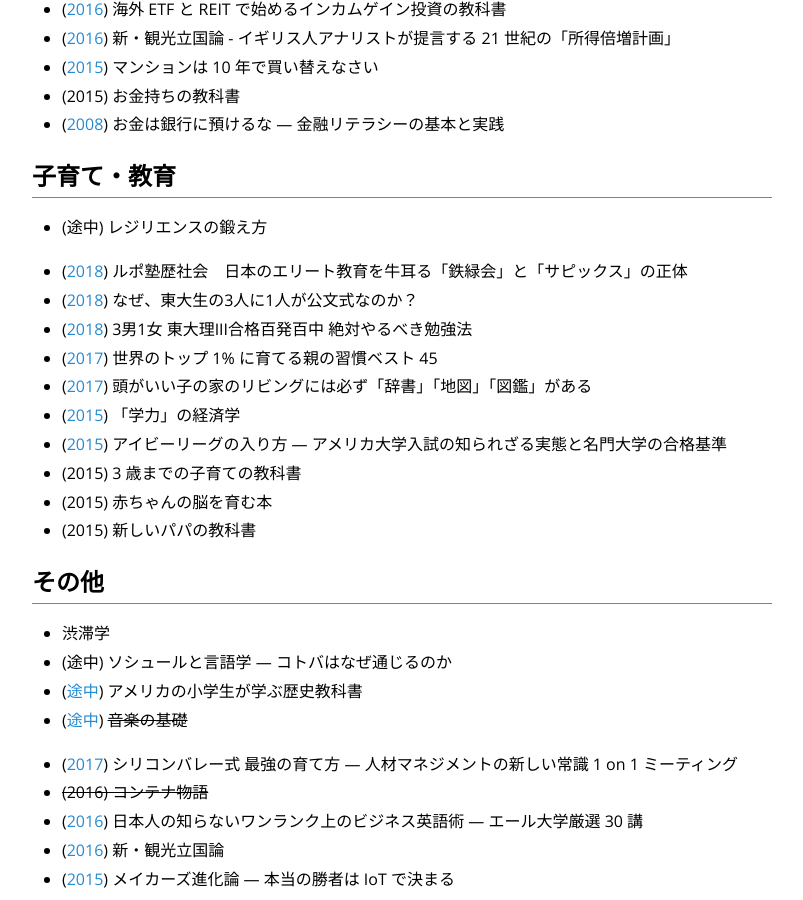
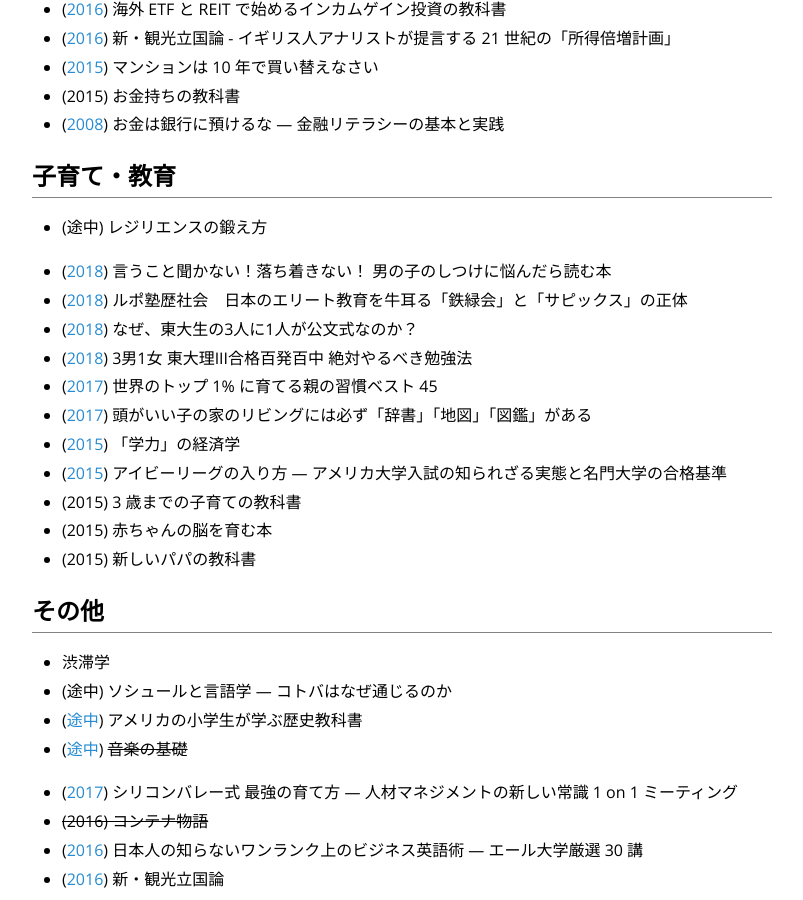
Before and after one commit to nhiroki/nhiroki.github.io, a Jekyll site: the page built from books.md, in a window 1280 px wide and 900 px high, scrolled down 7053 px. Shown: the whole window, without its empty margins (238-1041 px from the left). Built offline with Jekyll 4.4.1, drawn with Linux system fonts in a browser that asks for light colours.

Commit message:
Update the 'books' page

```diff
--- a/books.md
+++ b/books.md
@@ -260,6 +260,7 @@
 
 - (途中) レジリエンスの鍛え方
 
+- ([2018](https://twitter.com/nhiroki_/status/958616887394426880)) 言うこと聞かない！落ち着きない！ 男の子のしつけに悩んだら読む本
 - ([2018](https://twitter.com/nhiroki_/status/955455901464342529)) ルポ塾歴社会　日本のエリート教育を牛耳る「鉄緑会」と「サピックス」の正体
 - ([2018](https://twitter.com/nhiroki_/status/954335991136903168)) なぜ、東大生の3人に1人が公文式なのか？
 - ([2018](https://twitter.com/nhiroki_/status/952538735446343680)) 3男1女 東大理III合格百発百中 絶対やるべき勉強法
```
